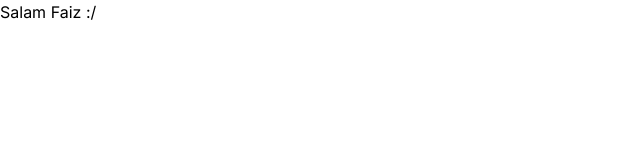
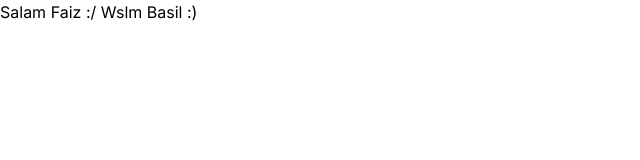
Before and after one commit to Muslims-in-Tech-MIT/muslims-in-tech-landing, a Next.js app: page / in a window 1280 px wide. Shown: the top 160 px of the page, without its empty margins (0-640 px from the left). Built offline with nearby package versions, Linux system fonts and the light colour scheme.

Commit message:
sample merge

```diff
--- a/app/page.tsx
+++ b/app/page.tsx
@@ -4,6 +4,7 @@ export default function Home() {
   return (
     <main>
       Salam Faiz :/
+      Wslm Basil :)
     </main>
   );
 }
```
